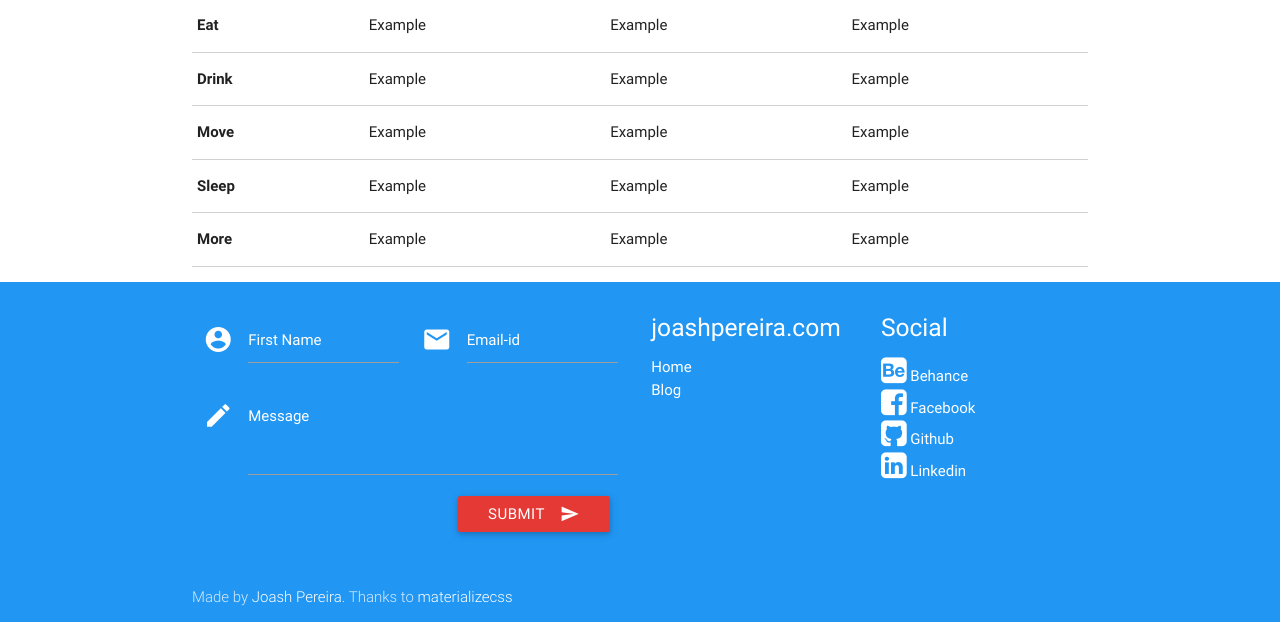
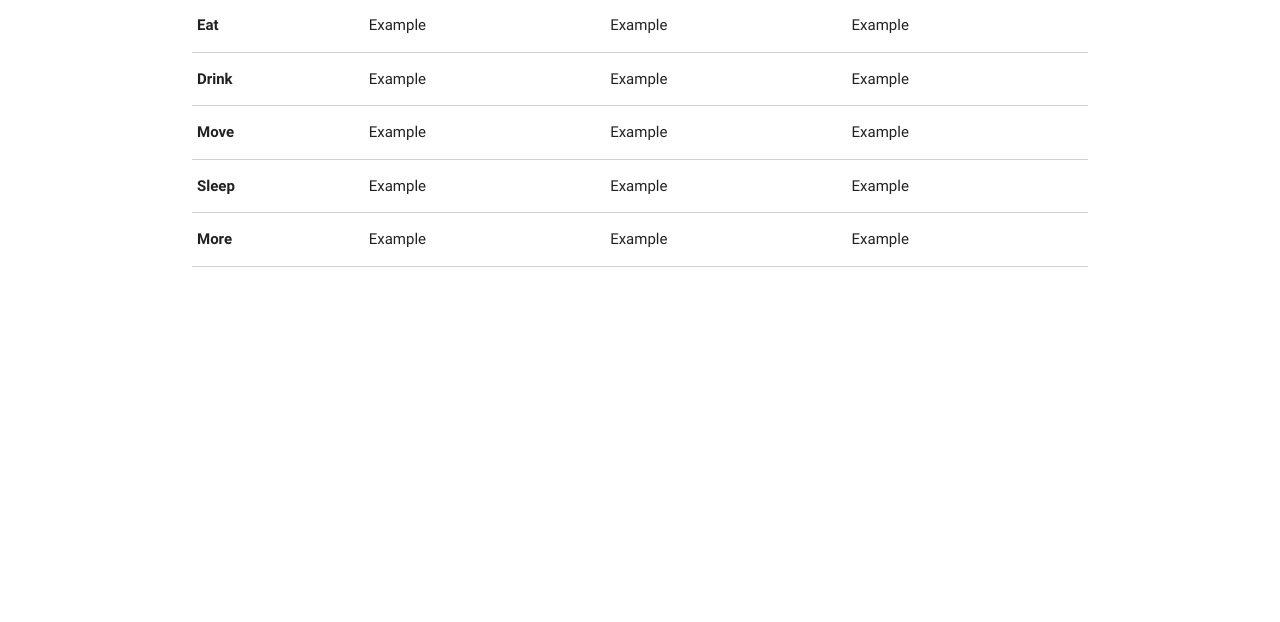
Before and after one commit to aishaprograms/Lively, a PHP site: page /t-index.html in a window 1280 px wide. Shown: the part 256-878 px from the top of the page. After the commit the page ends 523 px from the top, so only its background shows below. Run offline with PHP 8.4, Linux system fonts and the light colour scheme.

Commit message:
stripped down code

```diff
--- a/material-design-template-master/www/css/t2-localstyle.css
+++ b/material-design-template-master/www/css/t2-localstyle.css
@@ -1,8 +1,8 @@
 .choice {
-	border-style: solid;
+
 	border-width: 1px;
 	box-shadow: 0 4px 8px 0px rgba(0, 0, 0, .19);
-	margin-top: 154px;
+	margin-top: 120px;
 	padding: 30px;
 	text-align: center;
 }
--- a/material-design-template-master/www/t-index.html
+++ b/material-design-template-master/www/t-index.html
@@ -65,291 +65,7 @@
     </div>
 </div>
 
-<!--Option 2-->
-<!-- <div class="section scrollspy" id="work">
-    <div class="container">
-        <h2 class="header text_b">Work </h2>
-        <div class="row">
-            <div class="col s12 m4 l4">
-                <div class="card">
-                    <div class="card-image waves-effect waves-block waves-light">
-                        <img class="activator" src="img/project1.jpg">
-                    </div>
-                    <div class="card-content">
-                        <span class="card-title activator grey-text text-darken-4">Project Title <i class="mdi-navigation-more-vert right"></i></span>
-                        <p><a href="#">Project link</a></p>
-                    </div>
-                    <div class="card-reveal">
-                        <span class="card-title grey-text text-darken-4">Project Title <i class="mdi-navigation-close right"></i></span>
-                        <p>Here is some more information about this project that is only revealed once clicked on.</p>
-                    </div>
-                </div>
-            </div>
-            <div class="col s12 m4 l4">
-                <div class="card">
-                    <div class="card-image waves-effect waves-block waves-light">
-                        <img class="activator" src="img/project2.jpeg">
-                    </div>
-                    <div class="card-content">
-                        <span class="card-title activator grey-text text-darken-4">Project Title <i class="mdi-navigation-more-vert right"></i></span>
-                        <p><a href="#">Project link</a></p>
-                    </div>
-                    <div class="card-reveal">
-                        <span class="card-title grey-text text-darken-4">Project Title <i class="mdi-navigation-close right"></i></span>
-                        <p>Here is some more information about this project that is only revealed once clicked on.</p>
-                    </div>
-                </div>
-            </div>
-            <div class="col s12 m4 l4">
-                <div class="card">
-                    <div class="card-image waves-effect waves-block waves-light">
-                        <img class="activator" src="img/project3.png">
-                    </div>
-                    <div class="card-content">
-                        <span class="card-title activator grey-text text-darken-4">Project Title <i class="mdi-navigation-more-vert right"></i></span>
-                        <p><a href="#">Project link</a></p>
-                    </div>
-                    <div class="card-reveal">
-                        <span class="card-title grey-text text-darken-4">Project Title <i class="mdi-navigation-close right"></i></span>
-                        <p>Here is some more information about this project that is only revealed once clicked on.</p>
-                    </div>
-                </div>
-            </div>
-            <div class="col s12 m4 l4">
-                <div class="card">
-                    <div class="card-image waves-effect waves-block waves-light">
-                        <img class="activator" src="img/project4.jpg">
-                    </div>
-                    <div class="card-content">
-                        <span class="card-title activator grey-text text-darken-4">Project Title <i class="mdi-navigation-more-vert right"></i></span>
-                        <p><a href="#">Project link</a></p>
-                    </div>
-                    <div class="card-reveal">
-                        <span class="card-title grey-text text-darken-4">Project Title <i class="mdi-navigation-close right"></i></span>
-                        <p>Here is some more information about this project that is only revealed once clicked on.</p>
-                    </div>
-                </div>
-            </div>
-            <div class="col s12 m4 l4">
-                <div class="card">
-                    <div class="card-image waves-effect waves-block waves-light">
-                        <img class="activator" src="img/project5.png">
-                    </div>
-                    <div class="card-content">
-                        <span class="card-title activator grey-text text-darken-4">Project Title <i class="mdi-navigation-more-vert right"></i></span>
-                        <p><a href="#">Project link</a></p>
-                    </div>
-                    <div class="card-reveal">
-                        <span class="card-title grey-text text-darken-4">Project Title <i class="mdi-navigation-close right"></i></span>
-                        <p>Here is some more information about this project that is only revealed once clicked on.</p>
-                    </div>
-                </div>
-            </div>
-            <div class="col s12 m4 l4">
-                <div class="card">
-                    <div class="card-image waves-effect waves-block waves-light">
-                        <img class="activator" src="img/project6.jpeg">
-                    </div>
-                    <div class="card-content">
-                        <span class="card-title activator grey-text text-darken-4">Project Title <i class="mdi-navigation-more-vert right"></i></span>
-                        <p><a href="#">Project link</a></p>
-                    </div>
-                    <div class="card-reveal">
-                        <span class="card-title grey-text text-darken-4">Project Title <i class="mdi-navigation-close right"></i></span>
-                        <p>Here is some more information about this project that is only revealed once clicked on.</p>
-                    </div>
-                </div>
-            </div>
-        </div>
-    </div>
-</div>
- -->
-<!--Parallax-->
-<!-- <div class="parallax-container">
-    <div class="parallax"><img src="img/parallax1.png"></div>
-</div> -->
 
-<!--Team-->
-<!-- <div class="section scrollspy" id="team">
-    <div class="container">
-        <h2 class="header text_b"> Our Team </h2>
-        <div class="row">
-            <div class="col s12 m3">
-                <div class="card card-avatar">
-                    <div class="waves-effect waves-block waves-light">
-                        <img class="activator" src="img/avatar1.png">
-                    </div>
-                    <div class="card-content">
-                        <span class="card-title activator grey-text text-darken-4">Flash <br/>
-                            <small><em><a class="red-text text-darken-1" href="#">CEO</a></em></small></span>
-                        <p>
-                            <a class="blue-text text-lighten-2" href="https://www.facebook.com/joash.c.pereira">
-                                <i class="fa fa-facebook-square"></i>
-                            </a>
-                            <a class="blue-text text-lighten-2" href="https://twitter.com/im_joash">
-                                <i class="fa fa-twitter-square"></i>
-                            </a>
-                            <a class="blue-text text-lighten-2" href="https://plus.google.com/u/0/+JoashPereira">
-                                <i class="fa fa-google-plus-square"></i>
-                            </a>
-                            <a class="blue-text text-lighten-2" href="https://www.linkedin.com/in/joashp">
-                                <i class="fa fa-linkedin-square"></i>
-                            </a>
-                        </p>
-                    </div>
-                </div>
-            </div>
-            <div class="col s12 m3">
-                <div class="card card-avatar">
-                    <div class="waves-effect waves-block waves-light">
-                        <img class="activator" src="img/avatar2.png">
-                    </div>
-                    <div class="card-content">
-                        <span class="card-title activator grey-text text-darken-4">Cat Woman<br/>
-                            <small><em><a class="red-text text-darken-1" href="#">Designer</a></em></small>
-                        </span>
-                        <p>
-                            <a class="blue-text text-lighten-2" href="https://www.facebook.com/joash.c.pereira">
-                                <i class="fa fa-facebook-square"></i>
-                            </a>
-                            <a class="blue-text text-lighten-2" href="https://twitter.com/im_joash">
-                                <i class="fa fa-twitter-square"></i>
-                            </a>
-                            <a class="blue-text text-lighten-2" href="https://plus.google.com/u/0/+JoashPereira">
-                                <i class="fa fa-google-plus-square"></i>
-                            </a>
-                            <a class="blue-text text-lighten-2" href="https://www.linkedin.com/in/joashp">
-                                <i class="fa fa-linkedin-square"></i>
-                            </a>
-                        </p>
-                    </div>
-                </div>
-            </div>
-            <div class="col s12 m3">
-                <div class="card card-avatar">
-                    <div class="waves-effect waves-block waves-light">
-                        <img class="activator" src="img/avatar3.png">
-                    </div>
-                    <div class="card-content">
-                        <span class="card-title activator grey-text text-darken-4">
-                            Capt. America <br/>
-                            <small><em><a class="red-text text-darken-1" href="#">CMO</a></em></small></span>
-                        <p>
-                            <a class="blue-text text-lighten-2" href="https://www.facebook.com/joash.c.pereira">
-                                <i class="fa fa-facebook-square"></i>
-                            </a>
-                            <a class="blue-text text-lighten-2" href="https://twitter.com/im_joash">
-                                <i class="fa fa-twitter-square"></i>
-                            </a>
-                            <a class="blue-text text-lighten-2" href="https://plus.google.com/u/0/+JoashPereira">
-                                <i class="fa fa-google-plus-square"></i>
-                            </a>
-                            <a class="blue-text text-lighten-2" href="https://www.linkedin.com/in/joashp">
-                                <i class="fa fa-linkedin-square"></i>
-                            </a>
-                        </p>
-                    </div>
-                </div>
-            </div>
-            <div class="col s12 m3">
-                <div class="card card-avatar">
-                    <div class="waves-effect waves-block waves-light">
-                        <img class="activator" src="img/avatar4.png">
-                    </div>
-                    <div class="card-content">
-                        <span class="card-title activator grey-text text-darken-4">Robin<br/>
-                            <small><em><a class="red-text text-darken-1" href="#">Developer</a></em></small></span>
-                        <p>
-                            <a class="blue-text text-lighten-2" href="https://www.facebook.com/joash.c.pereira">
-                                <i class="fa fa-facebook-square"></i>
-                            </a>
-                            <a class="blue-text text-lighten-2" href="https://twitter.com/im_joash">
-                                <i class="fa fa-twitter-square"></i>
-                            </a>
-                            <a class="blue-text text-lighten-2" href="https://plus.google.com/u/0/+JoashPereira">
-                                <i class="fa fa-google-plus-square"></i>
-                            </a>
-                            <a class="blue-text text-lighten-2" href="https://www.linkedin.com/in/joashp">
-                                <i class="fa fa-linkedin-square"></i>
-                            </a>
-                        </p>
-                    </div>
-                </div>
-            </div>
-        </div>
-    </div>
-</div> -->
-
-<!--Footer-->
-<footer id="contact" class="page-footer default_color scrollspy">
-    <div class="container">
-        <div class="row">
-            <div class="col l6 s12">
-                <form class="col s12" action="contact.php" method="post">
-                    <div class="row">
-                        <div class="input-field col s6">
-                            <i class="mdi-action-account-circle prefix white-text"></i>
-                            <input id="icon_prefix" name="name" type="text" class="validate white-text">
-                            <label for="icon_prefix" class="white-text">First Name</label>
-                        </div>
-                        <div class="input-field col s6">
-                            <i class="mdi-communication-email prefix white-text"></i>
-                            <input id="icon_email" name="email" type="email" class="validate white-text">
-                            <label for="icon_email" class="white-text">Email-id</label>
-                        </div>
-                        <div class="input-field col s12">
-                            <i class="mdi-editor-mode-edit prefix white-text"></i>
-                            <textarea id="icon_prefix2" name="message" class="materialize-textarea white-text"></textarea>
-                            <label for="icon_prefix2" class="white-text">Message</label>
-                        </div>
-                        <div class="col offset-s7 s5">
-                            <button class="btn waves-effect waves-light red darken-1" type="submit">Submit
-                                <i class="mdi-content-send right white-text"></i>
-                            </button>
-                        </div>
-                    </div>
-                </form>
-            </div>
-            <div class="col l3 s12">
-                <h5 class="white-text">joashpereira.com</h5>
-                <ul>
-                    <li><a class="white-text" href="http://www.joashpereira.com/">Home</a></li>
-                    <li><a class="white-text" href="http://www.joashpereira.com/blog">Blog</a></li>
-                </ul>
-            </div>
-            <div class="col l3 s12">
-                <h5 class="white-text">Social</h5>
-                <ul>
-                    <li>
-                        <a class="white-text" href="https://www.behance.net/joashp">
-                            <i class="small fa fa-behance-square white-text"></i> Behance
-                        </a>
-                    </li>
-                    <li>
-                        <a class="white-text" href="https://www.facebook.com/joash.c.pereira">
-                            <i class="small fa fa-facebook-square white-text"></i> Facebook
-                        </a>
-                    </li>
-                    <li>
-                        <a class="white-text" href="https://github.com/joashp">
-                            <i class="small fa fa-github-square white-text"></i> Github
-                        </a>
-                    </li>
-                    <li>
-                        <a class="white-text" href="https://www.linkedin.com/in/joashp">
-                            <i class="small fa fa-linkedin-square white-text"></i> Linkedin
-                        </a>
-                    </li>
-                </ul>
-            </div>
-        </div>
-    </div>
-    <div class="footer-copyright default_color">
-        <div class="container">
-            Made by <a class="white-text" href="http://joashpereira.com">Joash Pereira</a>. Thanks to <a class="white-text" href="http://materializecss.com/">materializecss</a>
-        </div>
-    </div>
-</footer>
 
 
     <!--  Scripts-->
```
Also changed, not shown: material-design-template-master/www/t2-index.html (+8 -4 lines).
